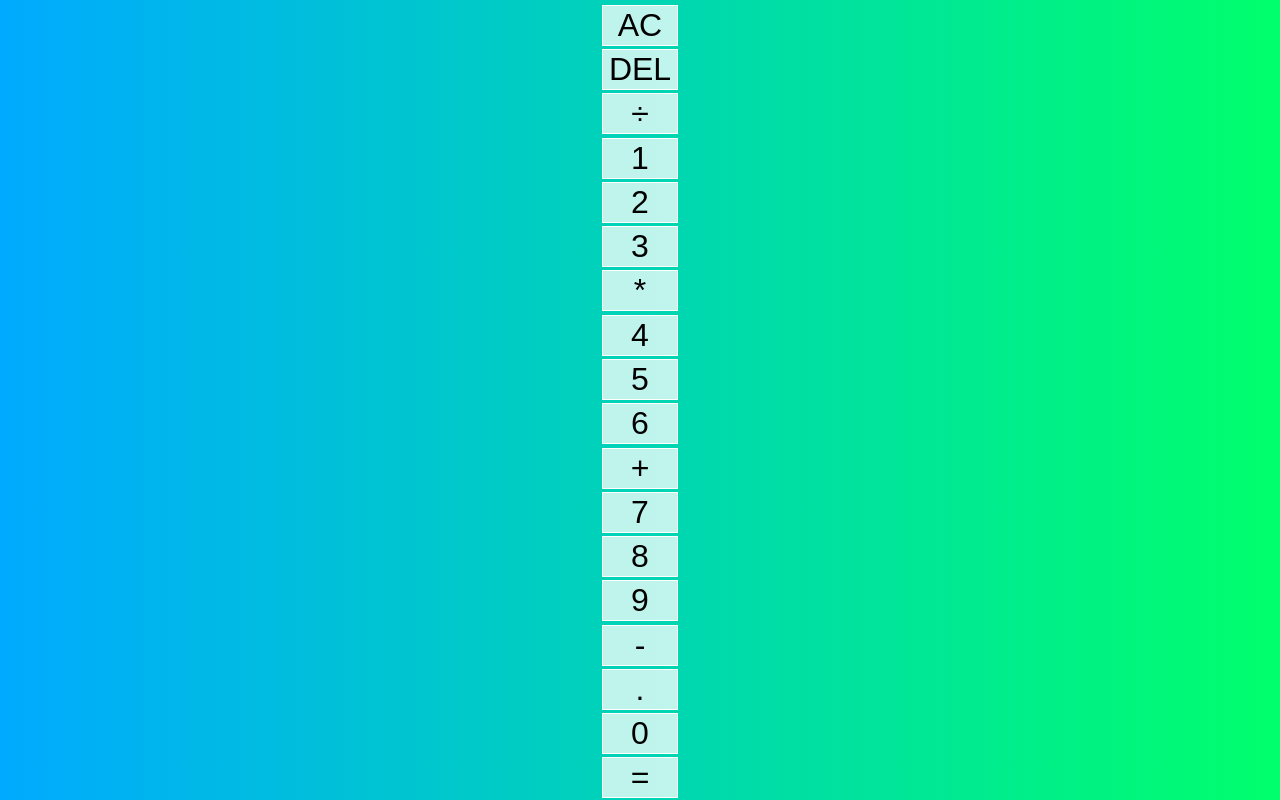
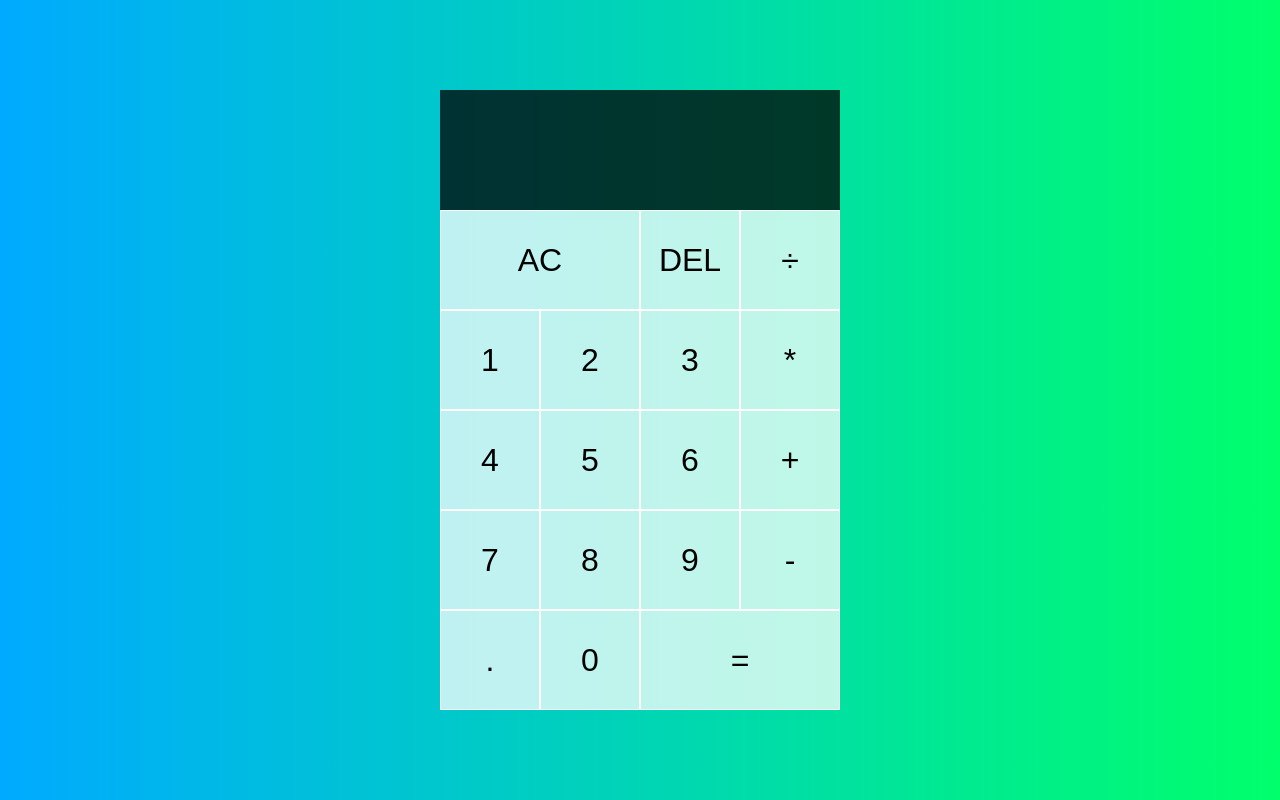
Before and after one commit to Omedi123/Calculator, a plain HTML site: page index.html in a window 1280 px wide. Drawn offline with Linux system fonts and the light colour scheme.

Commit message:
finished styling

```diff
--- a/styles.css
+++ b/styles.css
@@ -13,10 +13,10 @@ body {
 .calculator-grid {
     display: grid;
     justify-content: center;
-    align-items: center;
+    align-content: center;
     min-height: 100vh;
-    grid-template-columns: repeat (4, 100px);
-    grid-template-rows: minmax (120px, auto) repeat (5, 100px);
+    grid-template-columns: repeat(4, 100px);
+    grid-template-rows: minmax(120px, auto) repeat(5, 100px);
 }
 
 .calculator-grid > button {
@@ -28,5 +28,31 @@ body {
 }
 
 .calculator-grid > button:hover {
+    background: rgba(255, 255, 255, .9);
+}
 
+.span-two {
+    grid-column: span 2;
 }
+
+.output {
+    grid-column: 1 / -1;
+    background: rgba(0, 0, 0, .75);
+    display: flex;
+    align-items: flex-end;
+    justify-content: space-around;
+    flex-direction: column;
+    padding: 10px;
+    word-wrap: break-word;
+    word-break: break-all;
+}
+
+.output .previous-operand {
+    color: rgba(255, 255, 255, .75);
+    font-size: 1.5rem;
+}
+
+.output .current-operand {
+    color: white;
+    font-size: 2.5rem;
+}
```
